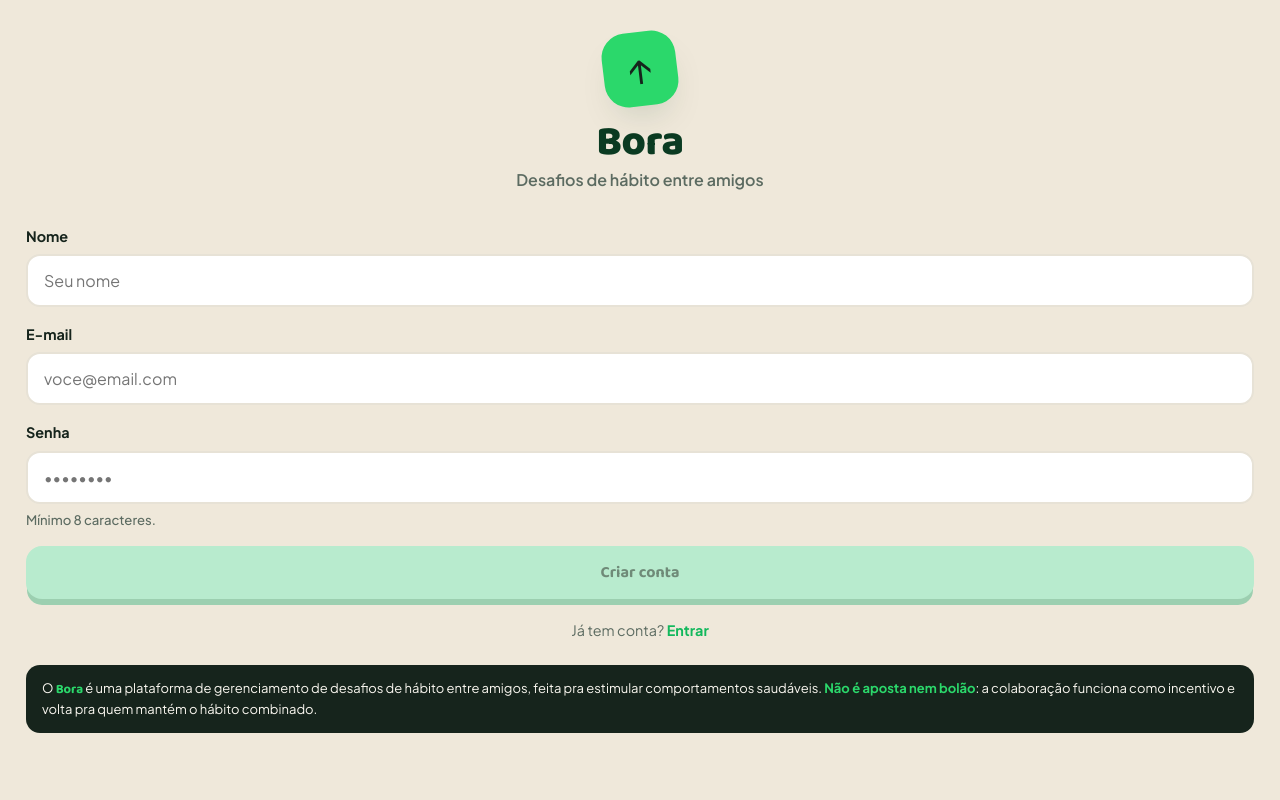
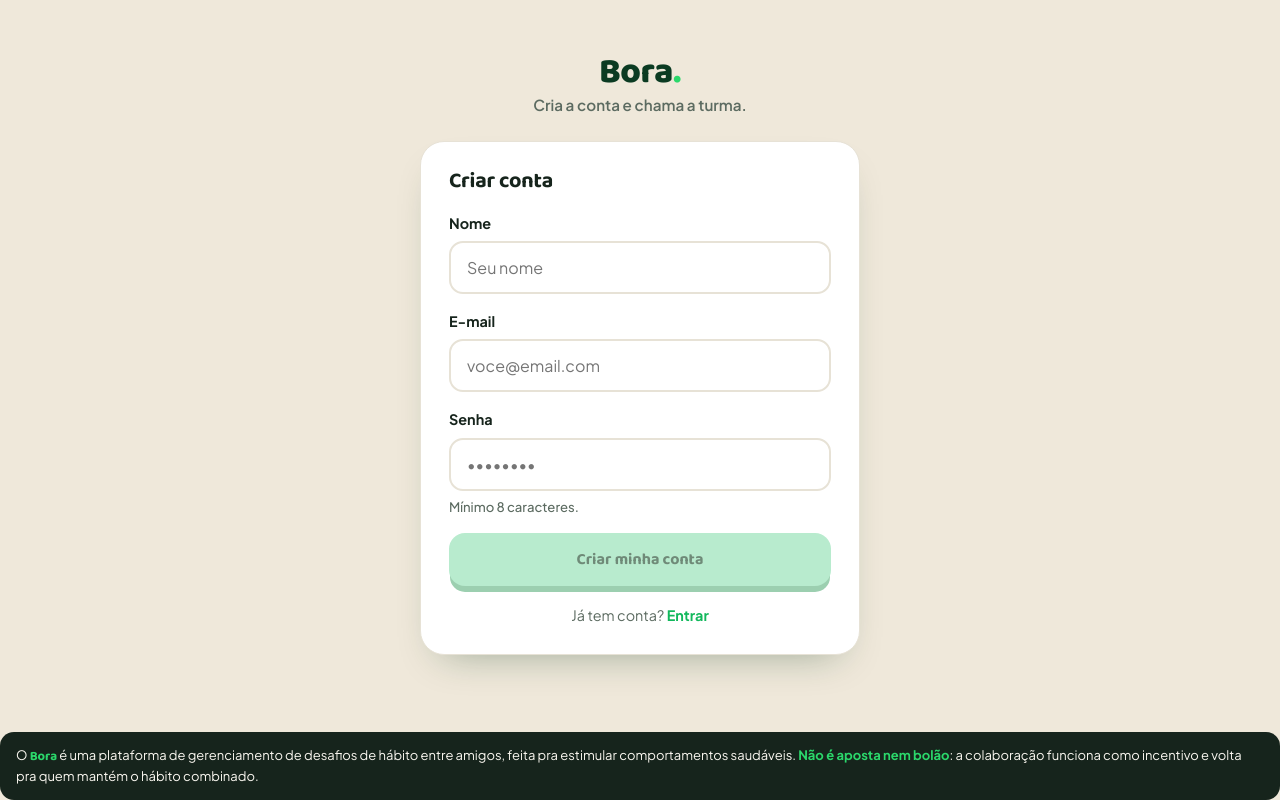
Before and after one commit to PedroVasconcelos18/bora-frontend, a React (Vite) app: page /signup in a window 1280 px wide. Built offline with nearby package versions, Linux system fonts and the light colour scheme; no server answers.

Commit message:
feat(07-01): add web centered auth card branch to signup.tsx (FUN-02)

```diff
--- a/src/routes/signup.tsx
+++ b/src/routes/signup.tsx
@@ -9,6 +9,8 @@ import { FormField } from '../components/FormField';
 import { PrimaryButton } from '../components/PrimaryButton';
 import { DisclaimerFooter } from '../components/DisclaimerFooter';
 import { consumePendingInvite } from '../lib/pendingInvite';
+import { useMediaQuery } from '../hooks/useMediaQuery';
+import { BREAKPOINTS } from '../lib/breakpoints';
 
 const signupSchema = z.object({
   name: z.string().min(1, 'Nome é obrigatório.'),
@@ -80,6 +82,36 @@ function SignupPage() {
     }
   };
 
+  // Computed unconditionally (before any early return) so the rules of
+  // hooks stay satisfied regardless of which branch is taken (D-02, same
+  // hoist pattern as home.tsx / login.tsx).
+  const isWeb = useMediaQuery(`(min-width: ${BREAKPOINTS.tablet}px)`);
+
+  // Error banner — reused verbatim (same JSX/hex, including the 409 "email
+  // já em uso" case, D-06) by both branches via a single definition, so the
+  // pre-existing grandfathered hex is not duplicated/copied into the web branch.
+  const errorBanner = serverError && (
+    <div
+      role="alert"
+      style={{
+        background: '#FFE2DA',
+        color: '#c0392b',
+        fontWeight: 600,
+        fontSize: '0.88rem',
+        padding: '11px 14px',
+        borderRadius: 12,
+        marginBottom: 14,
+        display: 'flex',
+        alignItems: 'center',
+        gap: 8,
+      }}
+    >
+      <span>⚠️</span>
+      <span>{serverError}</span>
+    </div>
+  );
+
+  if (!isWeb) {
     return (
       <section
         style={{
@@ -124,26 +156,7 @@ function SignupPage() {
         </div>
 
         {/* Error banner */}
-      {serverError && (
-        <div
-          role="alert"
-          style={{
-            background: '#FFE2DA',
-            color: '#c0392b',
-            fontWeight: 600,
-            fontSize: '0.88rem',
-            padding: '11px 14px',
-            borderRadius: 12,
-            marginBottom: 14,
-            display: 'flex',
-            alignItems: 'center',
-            gap: 8,
-          }}
-        >
-          <span>⚠️</span>
-          <span>{serverError}</span>
-        </div>
-      )}
+        {errorBanner}
 
         {/* Signup form */}
         <form onSubmit={handleSubmit(onSubmit)} noValidate>
@@ -220,3 +233,126 @@ function SignupPage() {
       </section>
     );
   }
+
+  // --- Web layout (>=768px, FUN-02) -----------------------------------------
+  // Bare centered auth card (D-01/D-04) — /signup is already a PUBLIC_ROUTE
+  // (Fase 5 D-13), so this branch renders without WebShell chrome. All
+  // useForm/onSubmit/serverError logic above is reused unchanged; only the
+  // JSX below is new.
+  return (
+    <section style={{ flex: 1, display: 'flex', flexDirection: 'column', minHeight: '100vh' }}>
+      <div style={{ flex: 1, display: 'grid', placeItems: 'center', padding: 48 }}>
+        <div style={{ width: 'min(440px,100%)' }}>
+          {/* Brand mark */}
+          <div style={{ textAlign: 'center', marginBottom: 24 }}>
+            <h1
+              style={{
+                fontFamily: '"Baloo 2", system-ui, sans-serif',
+                fontSize: '2.2rem',
+                fontWeight: 800,
+                color: 'var(--green-ink)',
+              }}
+            >
+              Bora<span style={{ color: 'var(--green-bright)' }}>.</span>
+            </h1>
+            <p style={{ color: 'var(--muted)', fontWeight: 600, fontSize: '0.95rem', marginTop: 2 }}>
+              Cria a conta e chama a turma.
+            </p>
+          </div>
+
+          <div
+            style={{
+              background: 'var(--card)',
+              border: '1px solid var(--line)',
+              borderRadius: 24,
+              padding: 28,
+              boxShadow: 'var(--shadow)',
+            }}
+          >
+            <h2
+              style={{
+                fontFamily: '"Baloo 2", system-ui, sans-serif',
+                fontSize: '1.35rem',
+                fontWeight: 700,
+                color: 'var(--ink)',
+                marginBottom: 18,
+              }}
+            >
+              Criar conta
+            </h2>
+
+            {/* Error banner — reused from the single definition above (includes the
+                409 "email já em uso" case, D-06) — no second inline field error added */}
+            {errorBanner}
+
+            <form onSubmit={handleSubmit(onSubmit)} noValidate>
+              <FormField
+                id="signup-name"
+                label="Nome"
+                type="text"
+                placeholder="Seu nome"
+                autoComplete="name"
+                error={errors.name?.message}
+                registration={register('name')}
+              />
+              <FormField
+                id="signup-email"
+                label="E-mail"
+                type="email"
+                placeholder="voce@email.com"
+                autoComplete="email"
+                error={errors.email?.message}
+                registration={register('email')}
+              />
+              <div>
+                <FormField
+                  id="signup-password"
+                  label="Senha"
+                  type="password"
+                  placeholder="••••••••"
+                  autoComplete="new-password"
+                  error={errors.password?.message}
+                  registration={register('password')}
+                />
+                <p
+                  style={{
+                    fontSize: '0.82rem',
+                    color: 'var(--muted)',
+                    marginTop: -10,
+                    marginBottom: 16,
+                    fontWeight: 500,
+                  }}
+                >
+                  Mínimo 8 caracteres.
+                </p>
+              </div>
+
+              <PrimaryButton type="submit" loading={loading} disabled={!isValid}>
+                Criar minha conta
+              </PrimaryButton>
+            </form>
+
+            <p
+              style={{
+                textAlign: 'center',
+                marginTop: 18,
+                fontSize: '0.9rem',
+                color: 'var(--muted)',
+              }}
+            >
+              Já tem conta?{' '}
+              <Link
+                to="/login"
+                style={{ color: 'var(--green)', fontWeight: 700, textDecoration: 'none' }}
+              >
+                Entrar
+              </Link>
+            </p>
+          </div>
+        </div>
+      </div>
+
+      <DisclaimerFooter />
+    </section>
+  );
+}
```
Lines whose indentation alone changed are shown as unchanged.
